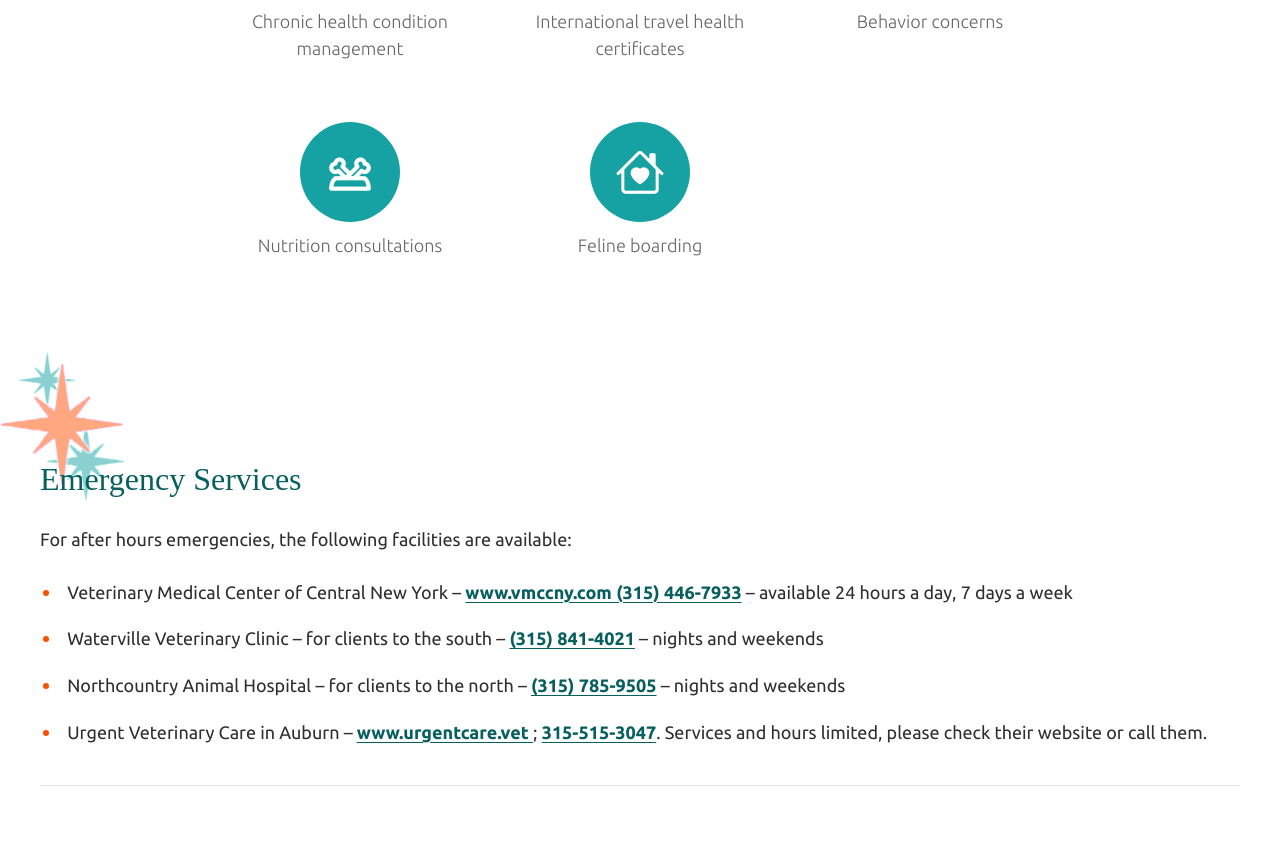
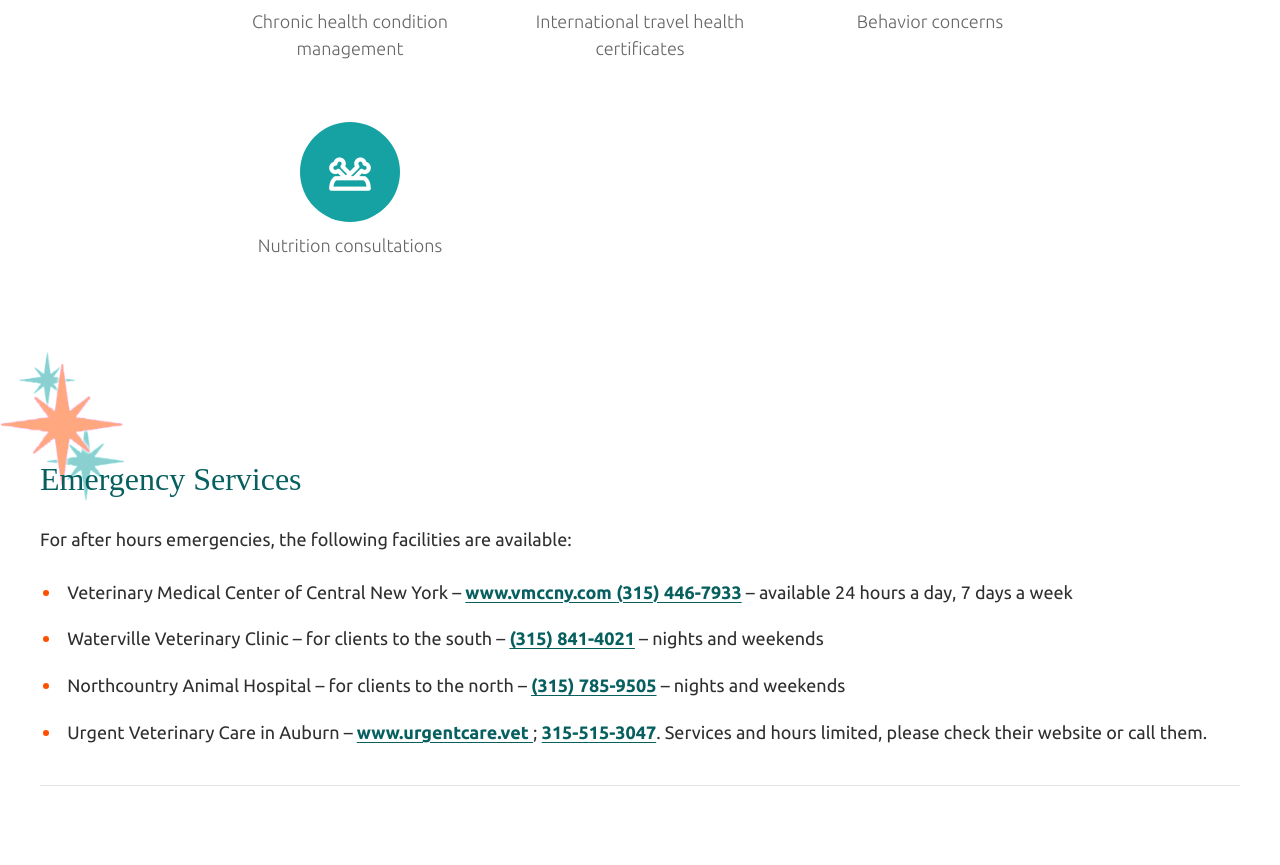
Before and after one commit to chrismuha/littlefriendsvet, a Vue app: page / in a window 1280 px wide. Shown: the part 3427-4292 px from the top of the page. Built offline with nearby package versions, Linux system fonts and the light colour scheme; a web font is replaced by a local one.

Commit message:
hide remaining unused content.

```diff
--- a/src/components/home/ServicesOffered.vue
+++ b/src/components/home/ServicesOffered.vue
@@ -98,10 +98,10 @@
 
 <script setup>
 import { computed, nextTick, onBeforeUnmount, onMounted, ref } from 'vue'
-import boardingImage1 from '@/assets/images/Gallery_1.jpg'
-import boardingImage2 from '@/assets/images/Gallery_2.jpg'
-import boardingImage3 from '@/assets/images/Gallery_3.jpg'
-import boardingImage4 from '@/assets/images/Gallery_4.jpg'
+// import boardingImage1 from '@/assets/images/Gallery_1.jpg'
+// import boardingImage2 from '@/assets/images/Gallery_2.jpg'
+// import boardingImage3 from '@/assets/images/Gallery_3.jpg'
+// import boardingImage4 from '@/assets/images/Gallery_4.jpg'
 import felineBehaviorImage from '@/assets/images/Mousie_claws.jpg'
 
 const services = [
@@ -142,12 +142,12 @@ const services = [
         title: 'Nutrition consultations',
         description: 'Nutrition counseling for your pet based on science and evidence-based nutritional recommendations.',
     },
-    {
-        icon: 'bi bi-house-heart',
-        title: 'Feline boarding',
-        description: 'Your cat can stay in a private luxury kitty condo with a separate litter area, soft bedding, and perching shelves. Our quiet, warm boarding area has soft music, no dogs, and close monitoring by our veterinary team. Call to reserve your kitty\'s stay.',
-        images: [boardingImage1, boardingImage2, boardingImage3, boardingImage4],
-    },
+    // {
+    //     icon: 'bi bi-house-heart',
+    //     title: 'Feline boarding',
+    //     description: 'Your cat can stay in a private luxury kitty condo with a separate litter area, soft bedding, and perching shelves. Our quiet, warm boarding area has soft music, no dogs, and close monitoring by our veterinary team. Call to reserve your kitty\'s stay.',
+    //     images: [boardingImage1, boardingImage2, boardingImage3, boardingImage4],
+    // },
 ]
 
 const activeIndex = ref(null)
```
